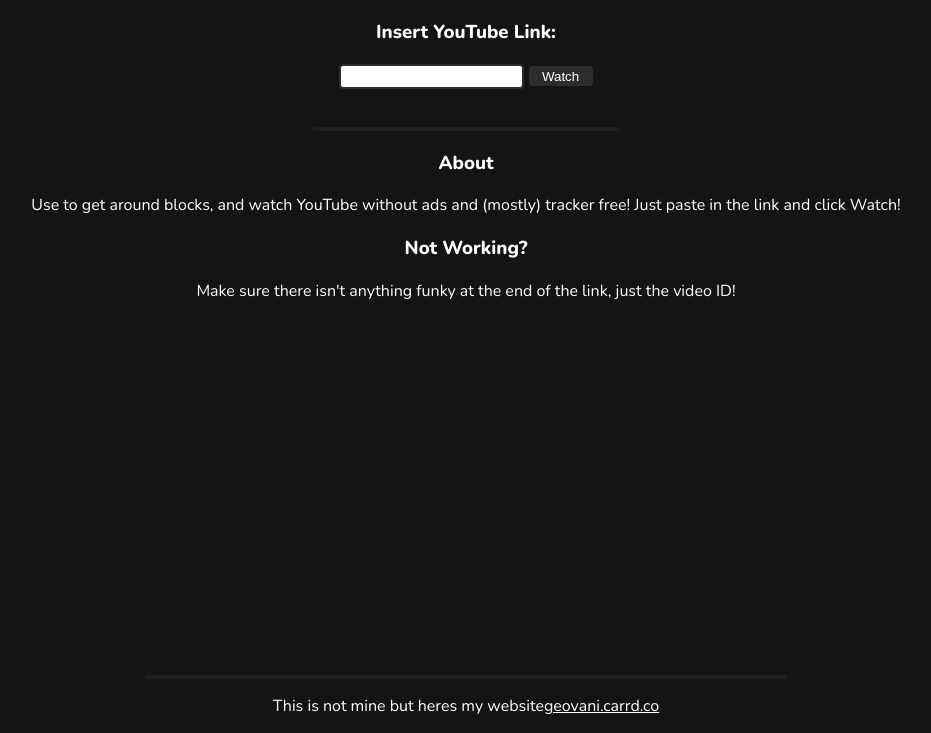
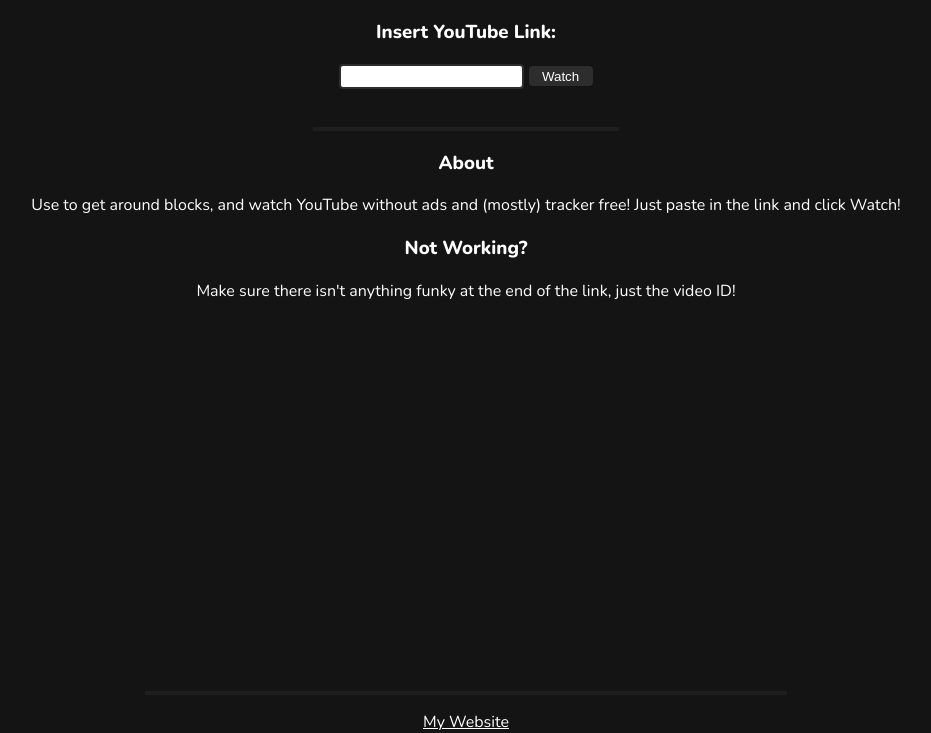
Before and after one commit to geovanidude/ok, a plain HTML site: page index.html in a window 1280 px wide. Shown: the part 67-800 px from the top of the page, without its empty margins (174-1105 px from the left). Drawn offline with nearby package versions, Linux system fonts and the light colour scheme.

Commit message:
Update index.html

```diff
--- a/index.html
+++ b/index.html
@@ -51,7 +51,7 @@
     <footer class="center">
     	<br>
       <hr>
-    	<p>This is not mine but heres my website<a class ="linelink" href="https://geovaniw.carrd.co/" target="_blank">geovani.carrd.co</a><br>
+        <a href="/">My Website</a>
         </footer>
 	<script src="script.js"></script>
 </html>
```
